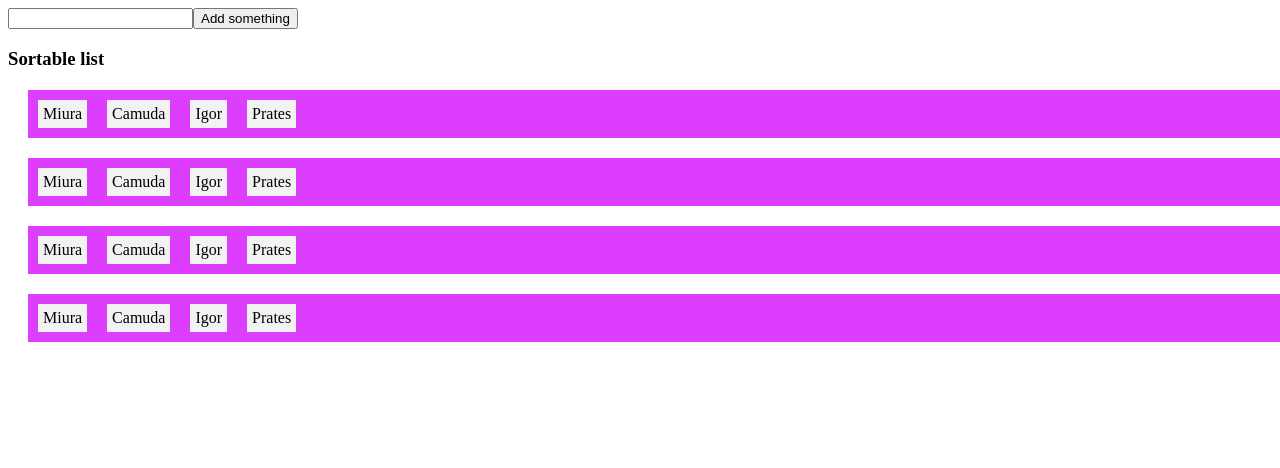
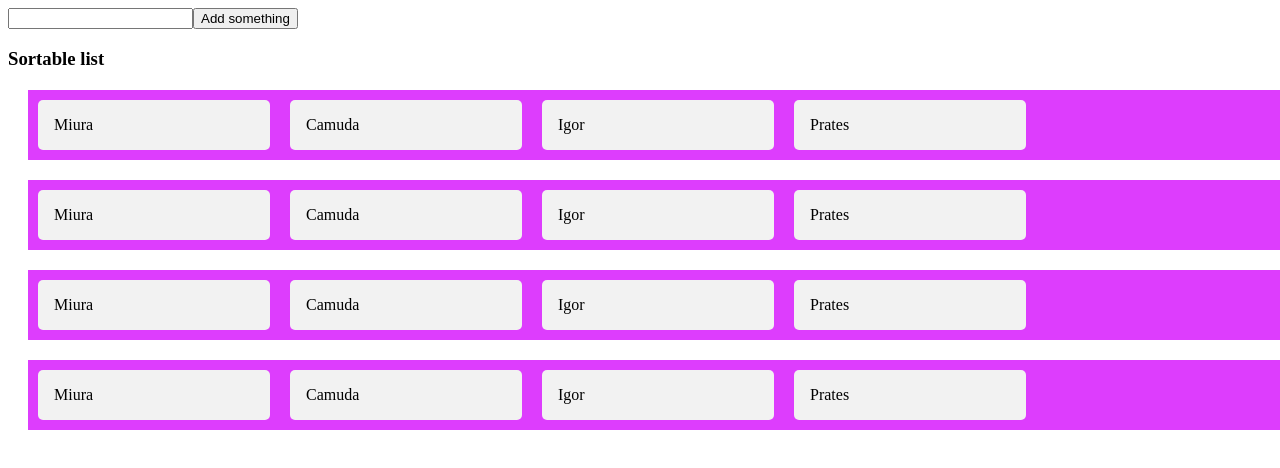
Before and after one commit to ets-einer/poc-vsdiaweb-dndkit, a React (Vite) app in the folder poc-dndkit/: page / in a window 1280 px wide. Shown: the top 468 px of the page. Built offline with nearby package versions, Linux system fonts and the light colour scheme.

Commit message:
📦 NEW: Refactoring sortable item
Co-authored-by:Vinicius Prates<viniprates2211@gmail.com>
Co-authored-by: breno Florencio <brenodelbem@gmail.com>
Co-authored-by: Vinicius Ferreira <vinijoseferreira38@gmail.com>

```diff
--- a/poc-dndkit/src/SortableItem.tsx
+++ b/poc-dndkit/src/SortableItem.tsx
@@ -1,22 +1,26 @@
 import { useSortable } from "@dnd-kit/sortable"
 import { CSS } from "@dnd-kit/utilities";
+import { Raia } from "./Raia";
 
-export function SortableItem(props:any){
+export function SortableItem(props: any) {
     const
-    {
-        attributes,
-        listeners,
-        setNodeRef,
-        transform,
-        transition
-    } = useSortable({id:props.id});
+        {
+            attributes,
+            listeners,
+            setNodeRef,
+            transform,
+            transition,
+        } = useSortable({ id: props.id });
 
-    const style ={
-        padding:'5px',
-        background:'#f2f2f2',
-        margin:'10px',
+    const style = {
+        background: '#f2f2f2',
+        margin: '10px',
         transform: CSS.Transform.toString(transform),
-        transition
+        transition,
+        cursor: 'pointer',
+        width: "200px",
+        padding: '1rem',
+        borderRadius: '5px'
     }
 
     return (
```
